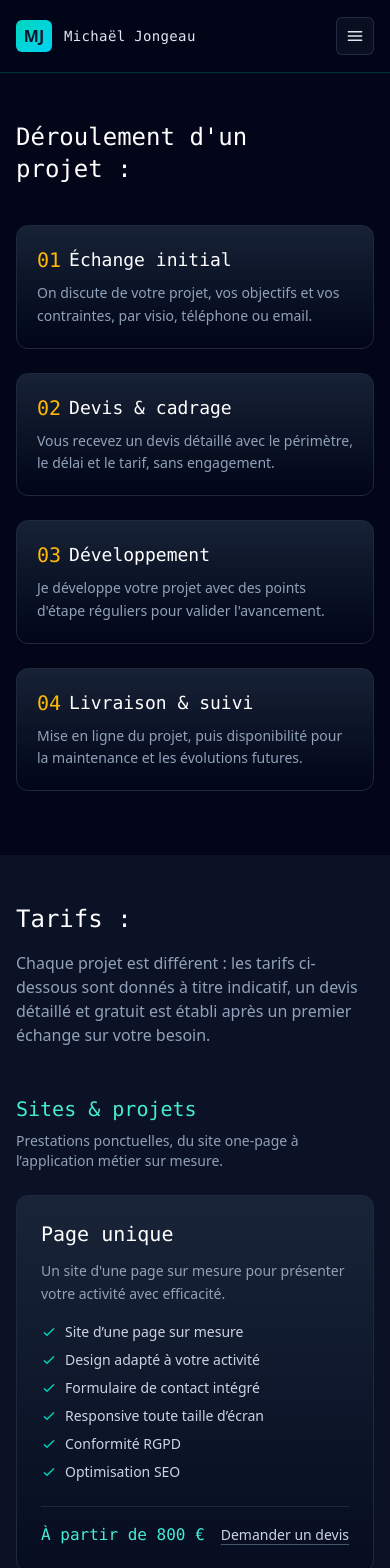
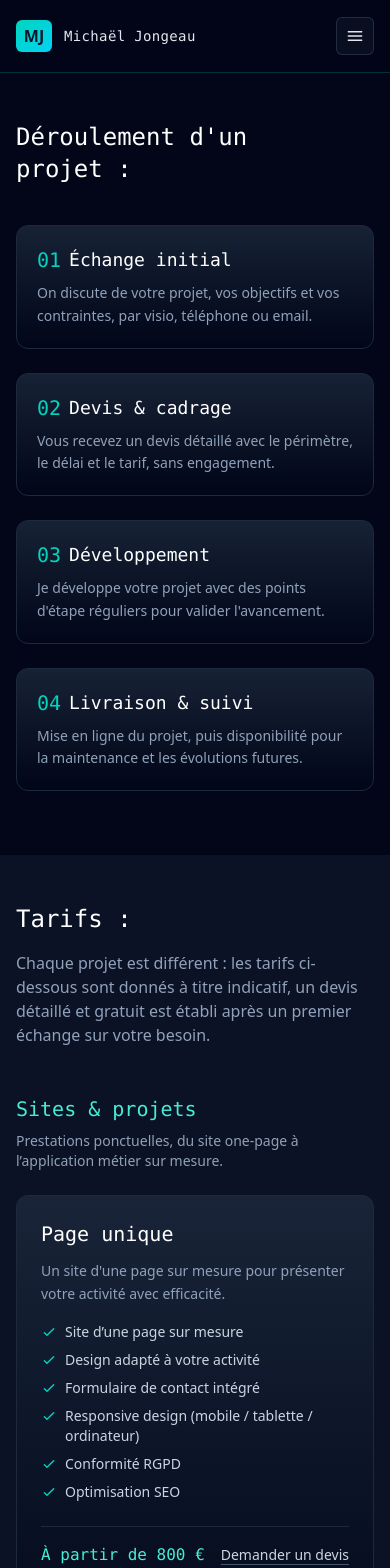
Before and after one commit to Mica-J7/developer-portfolio, a React (Vite) app: page /tarifs in a window 390 px wide. Shown: the top 1568 px of the page. Built offline with nearby package versions, Linux system fonts and the light colour scheme.

Commit message:
Standardize responsive wording in service cards and revert process step numbers to teal

```diff
--- a/src/Data/services.js
+++ b/src/Data/services.js
@@ -8,7 +8,7 @@ export const services = [
       'Site d’une page sur mesure',
       'Design adapté à votre activité',
       'Formulaire de contact intégré',
-      'Responsive toute taille d’écran',
+      'Responsive design (mobile / tablette / ordinateur)',
       'Conformité RGPD',
       'Optimisation SEO',
     ],
@@ -25,7 +25,7 @@ export const services = [
       'Design adapté à votre identité visuelle',
       'Formulaire de contact',
       'Formation à la prise en main de la gestion du site',
-      'Responsive toute taille d’écran',
+      'Responsive design (mobile / tablette / ordinateur)',
       'Conformité RGPD',
       'Optimisation SEO',
     ],
@@ -42,7 +42,7 @@ export const services = [
       'Catalogue jusqu’à 50 produits',
       'Système de paiement sécurisé (Stripe, PayPlug)',
       'Gestion des stocks et fiches produits',
-      'Responsive toute taille d’écran',
+      'Responsive design (mobile / tablette / ordinateur)',
       'Conformité RGPD',
       'Optimisation SEO (fiches produits incluses)',
       'Formation à la prise en main complète',
@@ -61,7 +61,7 @@ export const services = [
       'Développement sur mesure en React et Django',
       "Création d'API REST et d’une base de données",
       'Intégrations API tierces (Stripe, Google Calendar, ERP)',
-      'Responsive toute taille d’écran',
+      'Responsive design (mobile / tablette / ordinateur)',
       'Conformité RGPD',
       'Optimisation SEO',
     ],
--- a/src/components/Process.jsx
+++ b/src/components/Process.jsx
@@ -48,7 +48,7 @@ export default function Process() {
               transition={{ duration: 0.35, ease: 'easeOut', delay: idx * 0.04 }}
             >
               <div className="flex items-center gap-2">
-                <span className="font-mono text-xl text-amber-400">{s.step}</span>
+                <span className="font-mono text-xl text-teal-400">{s.step}</span>
                 <h3 className="font-mono text-lg text-white">{s.title}</h3>
               </div>
               <p className="mt-2 text-sm text-slate-400 leading-relaxed">{s.description}</p>
```
